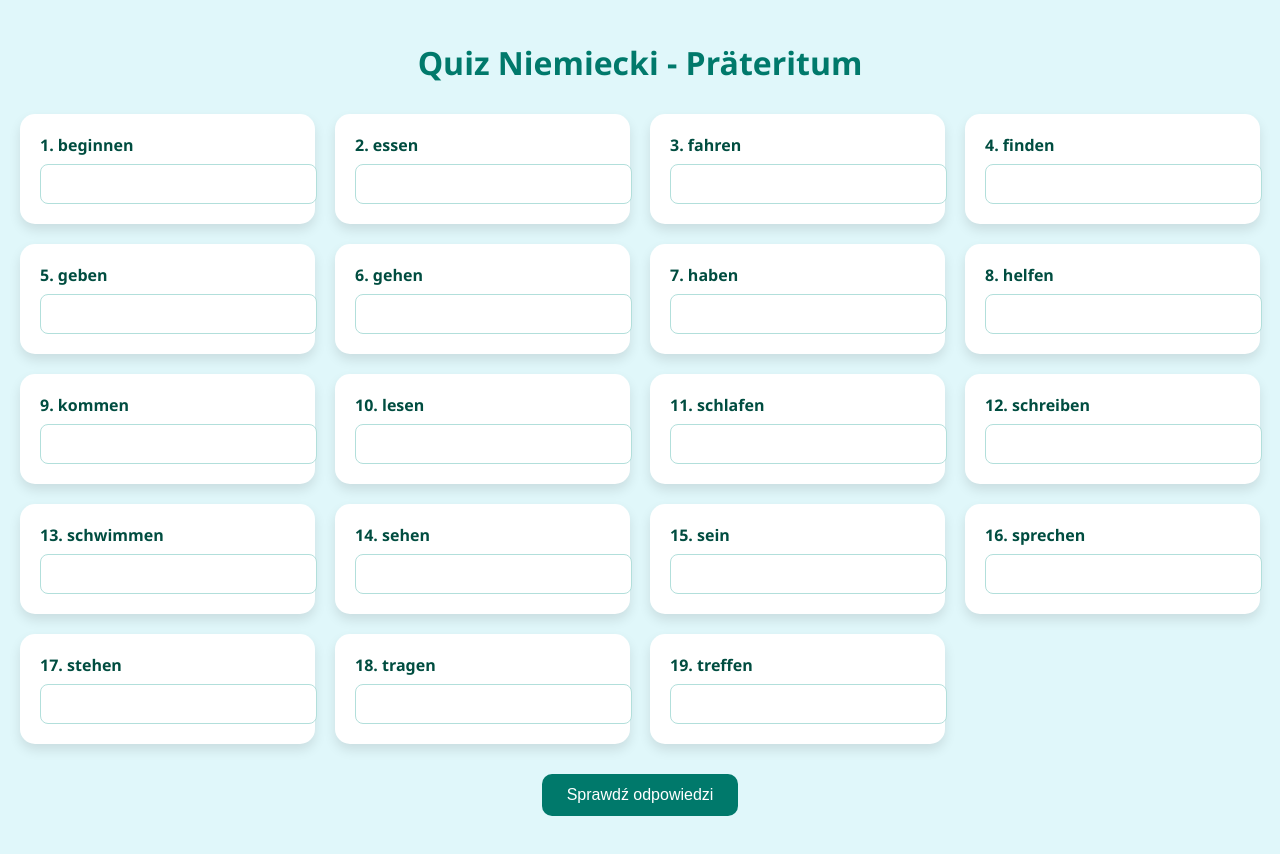
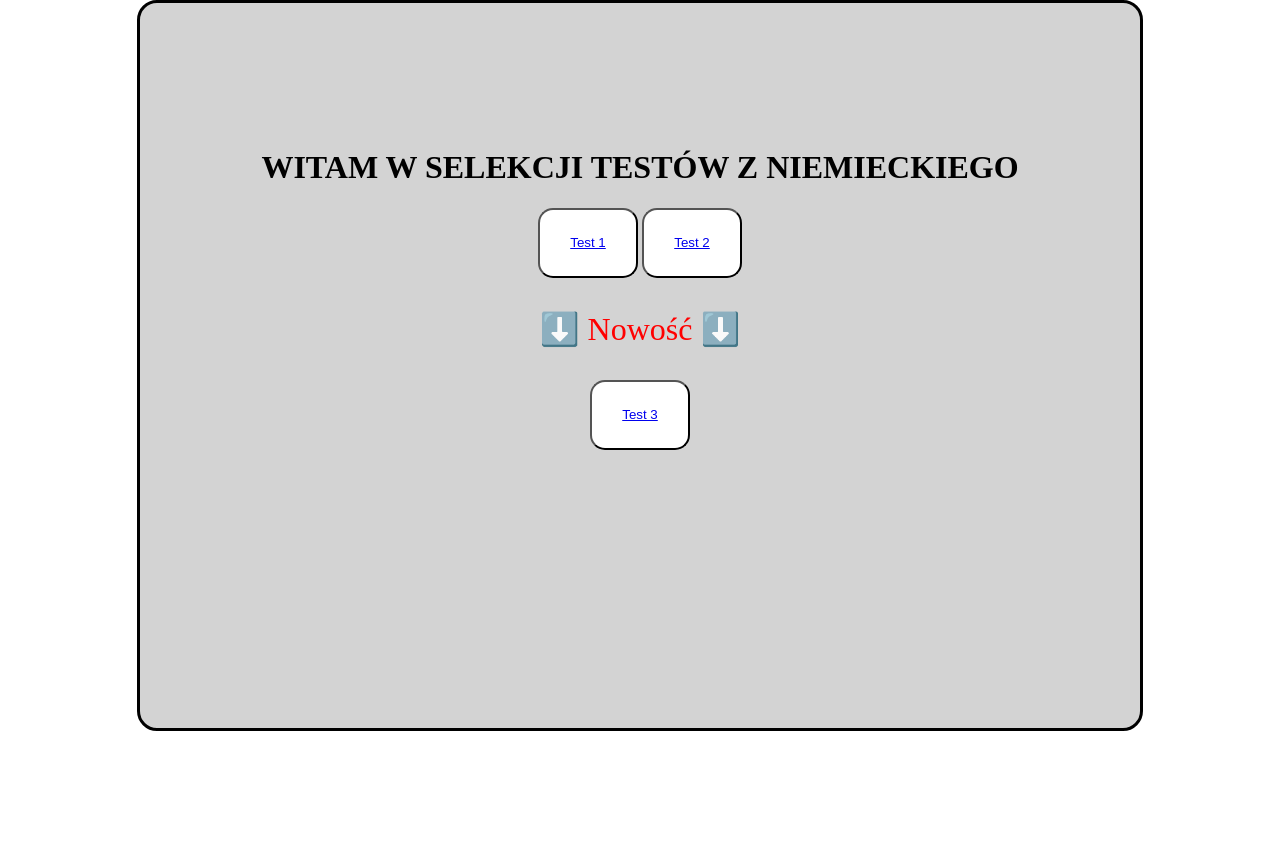
Before and after one commit to ttmok1974/Niemiecki_Kartkowka, a plain HTML site: page index.html in a window 1280 px wide. After the commit the page ends 800 px from the top, so only its background shows below. Drawn offline with Linux system fonts and the light colour scheme.

Commit message:
Update index.html

```diff
--- a/index.html
+++ b/index.html
@@ -2,155 +2,73 @@
 <html lang="pl">
 <head>
     <meta charset="UTF-8">
-<title>Quiz Niemiecki - Präteritum</title>
+    <meta name="viewport" content="width=device-width, initial-scale=1.0">
+    <title>Document</title>
     <style>
-  body {
-    font-family: 'Segoe UI', Tahoma, sans-serif;
-    background: #e0f7fa;
-    margin: 0;
-    padding: 20px;
+        html
+        {
+            background-color: white;
+            align-items: center;
+            text-align: center;
         }
-  h1 {
+        body
+        {
+            background-color: lightgray;
+            align-items: center;
+            padding-top: 125px;
+            border-radius: 20px;
+            height: 600px;
+            width: 1000px;
+            border: black solid 3px;
+            margin: 0 auto;
+        }
+        button
+        {
+            border-radius: 15px;
+            background-color: white;
+            transition: 0.5s background-color linear;
+            height: 70px;
+            width: 100px;
+        }
+        button:hover
+        {
+            background-color: lightblue;
+        }
+        a
+        {
             text-align: center;
-    color: #00796b;
-    margin-bottom: 30px;
+            vertical-align: center;
         }
-  .quiz-container {
-    display: grid;
-    grid-template-columns: repeat(auto-fit, minmax(250px, 1fr));
-    gap: 20px;
+        p
+        {
+            color: red;
+            font-size: xx-large;
+            animation: rainbow 5s linear infinite;
         }
-  .card {
-    background: #ffffff;
-    padding: 20px;
-    border-radius: 15px;
-    box-shadow: 0 6px 12px rgba(0,0,0,0.1);
-    transition: transform 0.2s, box-shadow 0.2s;
+        @keyframes rainbow {
+        0%   { color: red; }
+        14%  { color: orange; }
+        28%  { color: yellow; }
+        42%  { color: green; }
+        57%  { color: cyan; }
+        71%  { color: blue; }
+        85%  { color: violet; }
+        100% { color: red; }
         }
-  .card:hover {
-    transform: translateY(-3px);
-    box-shadow: 0 10px 20px rgba(0,0,0,0.15);
-  }
-  label {
-    display: block;
-    font-weight: 600;
-    margin-bottom: 8px;
-    color: #004d40;
-  }
-  input {
-    width: 100%;
-    padding: 10px;
-    font-size: 1em;
-    border-radius: 8px;
-    border: 1px solid #b2dfdb;
-    outline: none;
-    transition: border-color 0.2s, background-color 0.2s;
-  }
-  input.correct {
-    background-color: #55ff5b;
-    border-color: #00ff0d;
-    color: #2e7d32;
-  }
-  input.incorrect {
-    background-color: #ff6473;
-    border-color: #ff0000;
-    color: #c62828;
-  }
-  .answer {
-    margin-top: 6px;
-    font-size: 0.9em;
-    color: #00695c;
-    display: none;
-  }
-  button {
-    display: block;
-    margin: 30px auto;
-    padding: 12px 25px;
-    font-size: 1em;
-    background-color: #00796b;
-    color: #ffffff;
-    border: none;
-    border-radius: 10px;
-    cursor: pointer;
-    transition: background-color 0.2s;
-  }
-  button:hover {
-    background-color: #004d40;
-  }
-  .result {
-    text-align: center;
-    font-size: 1.3em;
-    font-weight: 600;
-    margin-top: 20px;
-    color: #004d40;
-  }
+
     </style>
 </head>
 <body>
-
-<h1>Quiz Niemiecki - Präteritum</h1>
-
-<div class="quiz-container" id="quiz"></div>
-
-<button onclick="checkAnswers()">Sprawdź odpowiedzi</button>
-
-<div class="result" id="result"></div>
-
-<script>
-const verbs = [
-  {inf: "beginnen", prat: "begann"},
-  {inf: "essen", prat: "aß"},
-  {inf: "fahren", prat: "fuhr"},
-  {inf: "finden", prat: "fand"},
-  {inf: "geben", prat: "gab"},
-  {inf: "gehen", prat: "ging"},
-  {inf: "haben", prat: "hatte"},
-  {inf: "helfen", prat: "half"},
-  {inf: "kommen", prat: "kam"},
-  {inf: "lesen", prat: "las"},
-  {inf: "schlafen", prat: "schlief"},
-  {inf: "schreiben", prat: "schrieb"},
-  {inf: "schwimmen", prat: "schwamm"},
-  {inf: "sehen", prat: "sah"},
-  {inf: "sein", prat: "war"},
-  {inf: "sprechen", prat: "sprach"},
-  {inf: "stehen", prat: "stand"},
-  {inf: "tragen", prat: "trug"},
-  {inf: "treffen", prat: "traf"}
-];
-
-const quizDiv = document.getElementById('quiz');
-
-verbs.forEach((verb, index) => {
-  const card = document.createElement('div');
-  card.className = 'card';
-  card.innerHTML = `
-    <label>${index + 1}. ${verb.inf}</label>
-    <input type="text" id="verb${index}">
-    <div class="answer" id="answer${index}">Poprawna odpowiedź: <strong>${verb.prat}</strong></div>
-  `;
-  quizDiv.appendChild(card);
-});
-
-function checkAnswers() {
-  let score = 0;
-  verbs.forEach((verb, index) => {
-    const input = document.getElementById(`verb${index}`);
-    const answerDiv = document.getElementById(`answer${index}`);
-    const userAnswer = input.value.trim();
-    answerDiv.style.display = 'block';
-    if (userAnswer === verb.prat) {
-      input.classList.add('correct');
-      input.classList.remove('incorrect');
-      score++;
-    } else {
-      input.classList.add('incorrect');
-      input.classList.remove('correct');
-    }
-  });
-  document.getElementById('result').innerText = `Twój wynik: ${score} / ${verbs.length}`;
-}
-</script>
-
+    <h1>WITAM W SELEKCJI TESTÓW Z NIEMIECKIEGO</h1>
+    <button>
+        <a href="index1.html">Test 1</a>
+    </button>
+    <button>
+        <a href="index2.html">Test 2</a>
+    </button>
+    <p>⬇️ Nowość ⬇️</p>
+    <button>
+        <a href="index3.html">Test 3</a>
+    </button>
 </body>
 </html>
```
Lines whose indentation alone changed are shown as unchanged.
